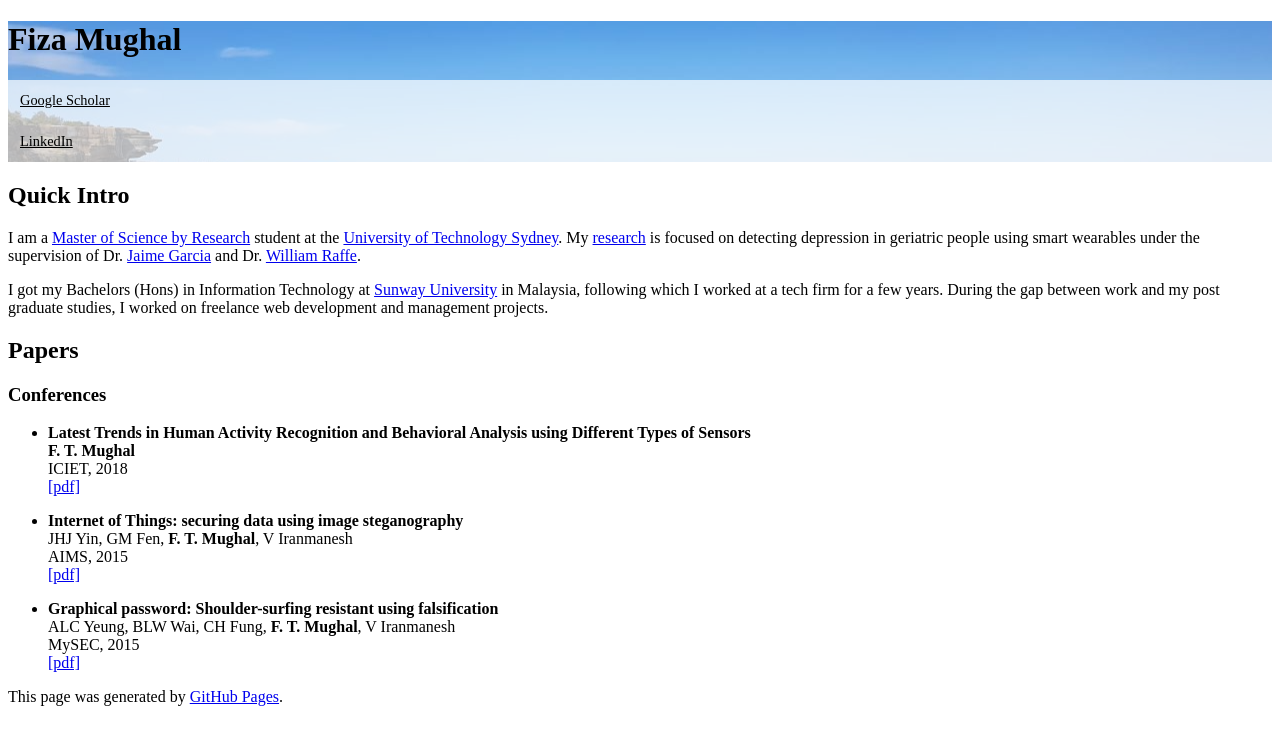
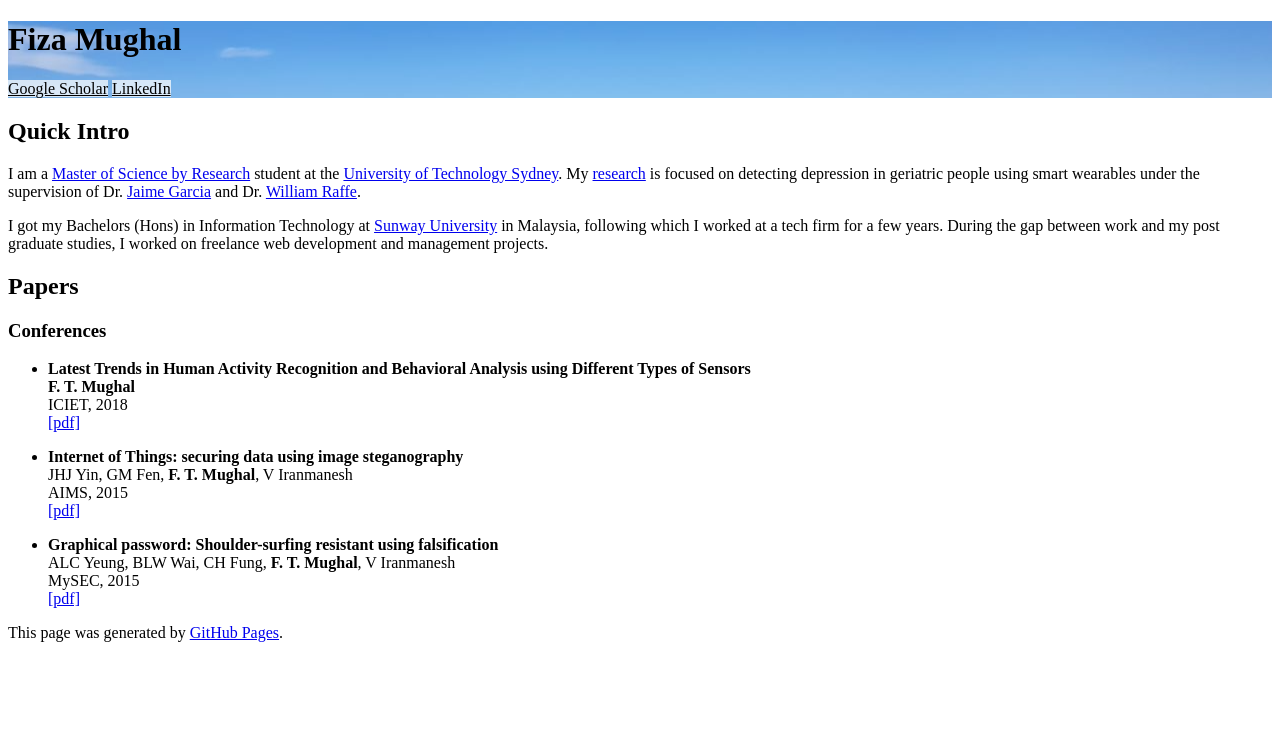
Before and after one commit to fizatm/fizatm.github.io, a Jekyll site: the page built from README.md, in a window 1280 px wide. Shown: the top 745 px of the page. Built offline with Jekyll 4.4.1, drawn with Linux system fonts in a browser that asks for light colours; our own code applies the rules of GitHub Pages for plain Markdown files; the repository's description, which GitHub fills in, is left out.

Commit message:
Mobile CSS

```diff
--- a/assets/css/style.css
+++ b/assets/css/style.css
@@ -2,10 +2,6 @@
 {
     .btn
     {
-        display: block;
-        width: 100%;
-        padding: 0.75rem;
-        font-size: 0.9rem;
         color: black;
         background-color: rgba(255,255,255,0.7);
      }
```
